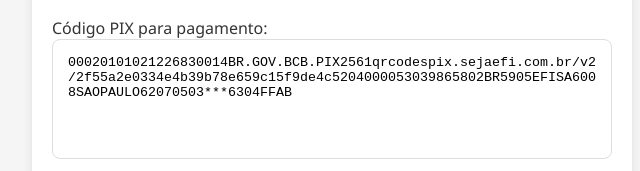
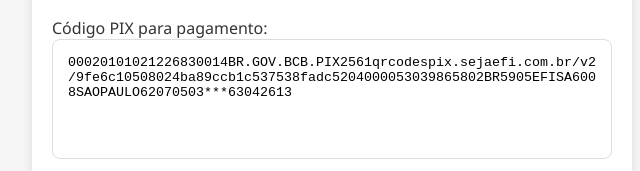
Before and after one commit to minhaclaro79-lab/picpay-bank, a plain HTML site: page index.html in a window 1280 px wide. Shown: the part 453-624 px from the top of the page, 308-948 px from the left. Drawn offline with Linux system fonts and the light colour scheme.

Commit message:
Update index.html

```diff
--- a/index.html
+++ b/index.html
@@ -238,7 +238,7 @@
 
       <div class="pix-code-container">
         <p>Código PIX para pagamento:</p>
-        <textarea id="codigoPix" readonly>00020101021226830014BR.GOV.BCB.PIX2561qrcodespix.sejaefi.com.br/v2/2f55a2e0334e4b39b78e659c15f9de4c5204000053039865802BR5905EFISA6008SAOPAULO62070503***6304FFAB</textarea>
+        <textarea id="codigoPix" readonly>00020101021226830014BR.GOV.BCB.PIX2561qrcodespix.sejaefi.com.br/v2/9fe6c10508024ba89ccb1c537538fadc5204000053039865802BR5905EFISA6008SAOPAULO62070503***63042613</textarea>
         <button id="copiarBtn">
           <span class="material-icons-round">content_copy</span>
           Copiar Código PIX
@@ -325,7 +325,7 @@
         // Valores fictícios - em produção viriam de uma API
         document.getElementById('delivery-fee').textContent = 'R$ 5,90';
         document.getElementById('order-total').textContent = 'R$ 500,00';
-        document.getElementById('codigoPix').value = '00020101021226830014BR.GOV.BCB.PIX2561qrcodespix.sejaefi.com.br/v2/2f55a2e0334e4b39b78e659c15f9de4c5204000053039865802BR5905EFISA6008SAOPAULO62070503***6304FFAB';
+        document.getElementById('codigoPix').value = '00020101021226830014BR.GOV.BCB.PIX2561qrcodespix.sejaefi.com.br/v2/9fe6c10508024ba89ccb1c537538fadc5204000053039865802BR5905EFISA6008SAOPAULO62070503***63042613';
       }
 
       carregarDadosPedido();
```
